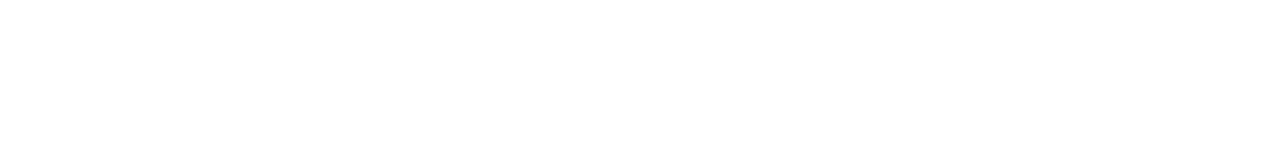
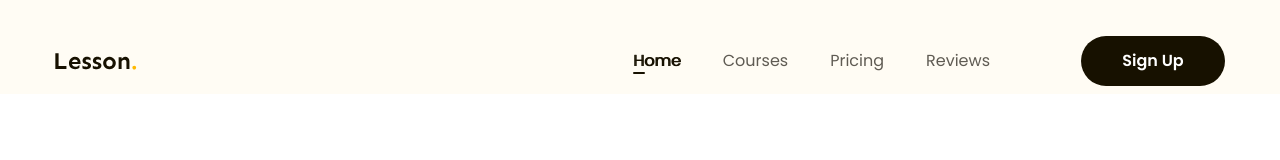
Before and after one commit to ntritin62/htmlcss-project-02, a plain HTML site: page index.html in a window 1280 px wide. Shown: the top 160 px of the page. Drawn offline with Linux system fonts and the light colour scheme.

Commit message:
Làm phần Header

```diff
--- a/assets/styles.css
+++ b/assets/styles.css
@@ -1,11 +1,94 @@
 * {
     box-sizing: border-box;
-}
-
-:root {
-    --primary-color: #0f1b4c;
 }
 
 html {
     font-size: 62.5%;
 }
+
+body {
+    font-size: 1.6rem;
+    font-family: "Poppins", sans-serif;
+}
+
+/* Common */
+a {
+    text-decoration: none;
+}
+
+.main-content {
+    width: 1170px;
+    max-width: calc(100% - 48px);
+    margin-left: auto;
+    margin-right: auto;
+}
+
+.btn {
+    display: inline-block;
+    min-width: 118px;
+    padding: 0 16px;
+    font-weight: 600;
+    font-size: 1.6rem;
+    line-height: 50px;
+    text-align: center;
+    color: #fff;
+    background: #171100;
+    border-radius: 999px;
+}
+
+/* Header */
+.header {
+    background: #fffcf4;
+}
+
+.header.fixed {
+    position: sticky;
+    top: -28px;
+}
+
+.header .body {
+    display: flex;
+    align-items: center;
+    padding: 36px 0 8px;
+}
+
+.nav {
+    margin-left: auto;
+}
+
+.nav ul {
+    display: flex;
+}
+
+.nav a {
+    position: relative;
+    padding: 8px 21px;
+    font-size: 1.6rem;
+    color: #5f5b53;
+}
+
+.nav a:hover,
+.nav li.active a {
+    text-shadow: 1px 0 0 currentColor;
+    color: #171100;
+}
+
+.nav li.active a::after {
+    position: absolute;
+    left: 21px;
+    bottom: 6px;
+    display: block;
+    content: "";
+    width: 12px;
+    height: 2px;
+    background: #171100;
+    border-radius: 1px;
+}
+
+.header .sign-up-btn {
+    min-width: 144px;
+}
+
+.header .action {
+    margin-left: 70px;
+}
--- a/index.html
+++ b/index.html
@@ -4,9 +4,59 @@
         <meta charset="UTF-8" />
         <meta http-equiv="X-UA-Compatible" content="IE=edge" />
         <meta name="viewport" content="width=device-width, initial-scale=1.0" />
-        <title>Document</title>
+        <title>F8 Project 02</title>
+
+        <!-- Reset CSS -->
         <link rel="stylesheet" href="./assets/reset.css" />
+
+        <!-- Styles  -->
         <link rel="stylesheet" href="./assets/styles.css" />
+
+        <!-- Fonts -->
+        <link rel="preconnect" href="https://fonts.googleapis.com" />
+        <link rel="preconnect" href="https://fonts.gstatic.com" crossorigin />
+        <link
+            href="https://fonts.googleapis.com/css2?family=Poppins:ital,wght@0,400;0,500;0,600;0,700;1,400&family=Sen:wght@700&display=swap"
+            rel="stylesheet"
+        />
     </head>
-    <body></body>
+    <body>
+        <!-- Header -->
+        <div class="header">
+            <div class="header fixed"></div>
+        </div>
+        <main style="height: 5000px">
+            <div class="header fixed">
+                <div class="main-content">
+                    <div class="body">
+                        <!-- Logo -->
+                        <img src="/assets/img/logo.svg" alt="Lesson." />
+
+                        <!-- Navbar -->
+                        <nav class="nav">
+                            <ul>
+                                <li class="active">
+                                    <a href="#!">Home</a>
+                                </li>
+                                <li>
+                                    <a href="#!">Courses</a>
+                                </li>
+                                <li>
+                                    <a href="#!">Pricing</a>
+                                </li>
+                                <li>
+                                    <a href="#!">Reviews</a>
+                                </li>
+                            </ul>
+                        </nav>
+
+                        <!-- Action -->
+                        <div class="action">
+                            <a href="#!" class="btn sign-up-btn">Sign Up</a>
+                        </div>
+                    </div>
+                </div>
+            </div>
+        </main>
+    </body>
 </html>
```
Also changed, not shown: assets/img/logo.svg (added), 3 other files.
